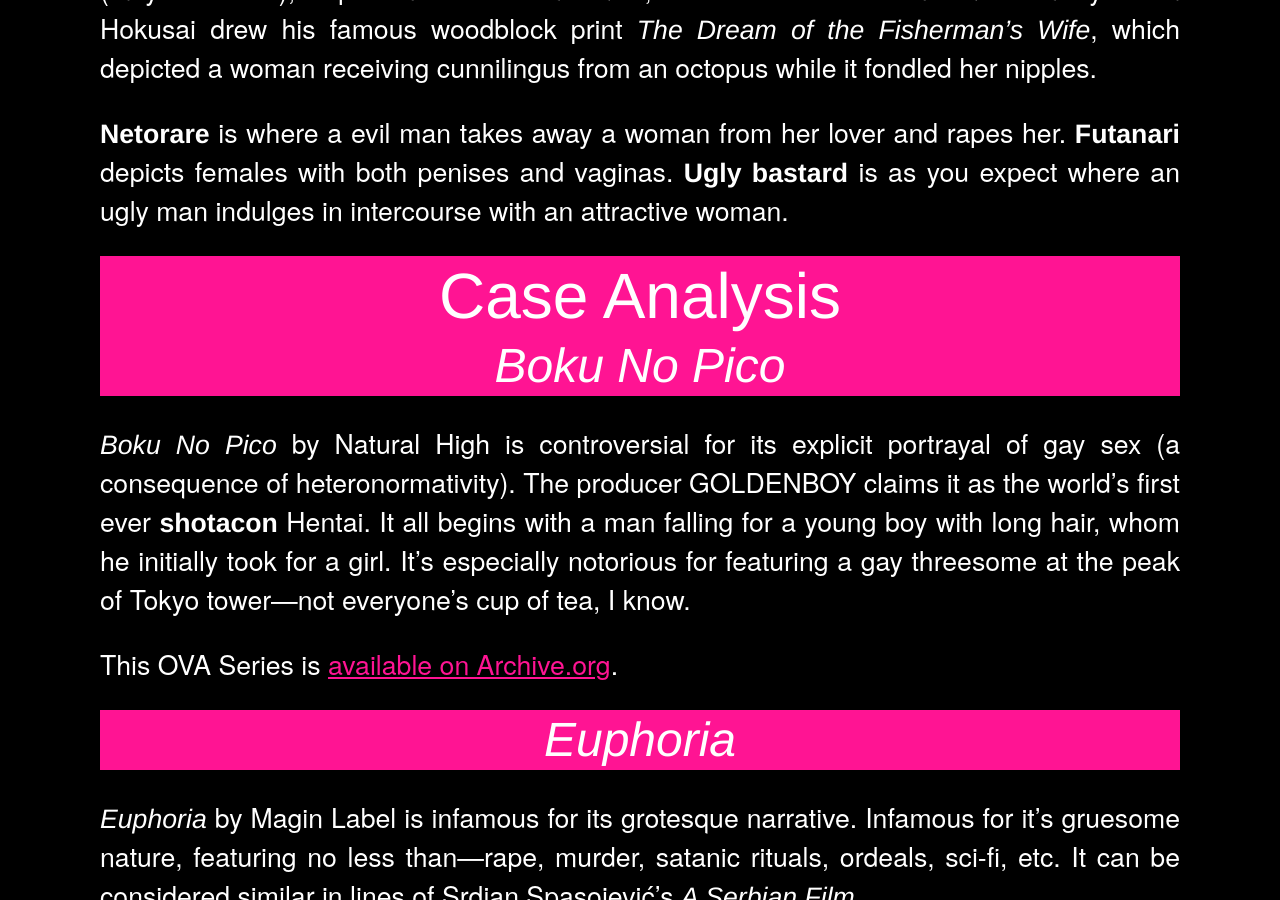
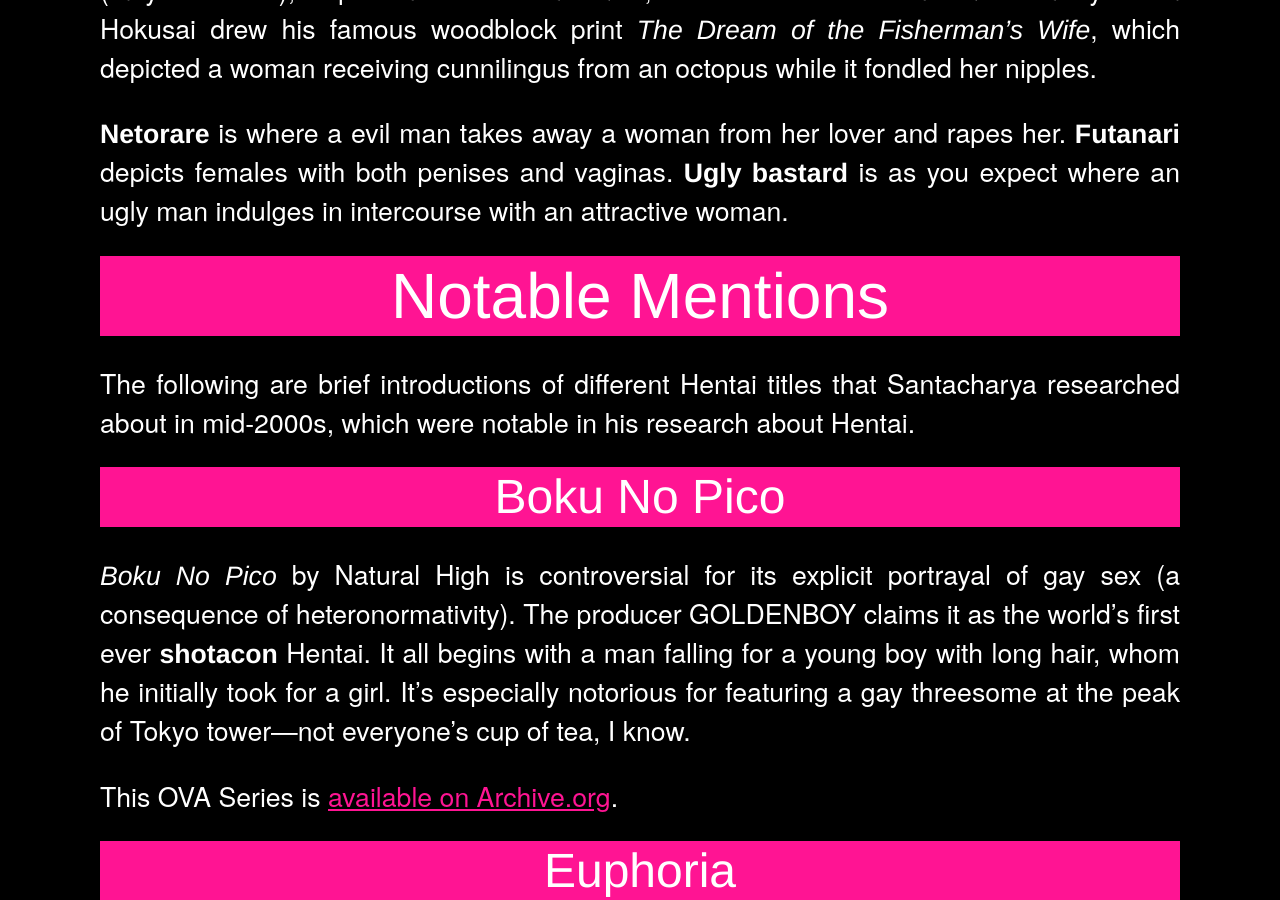
Before and after one commit to ankushian/ankushian.github.io, a Jekyll site: the page built from _posts/2024-01-04-meditation-on-hentai.md, in a window 1280 px wide and 900 px high, scrolled down 2444 px. Built offline with Jekyll 4.4.1, drawn with Linux system fonts in a browser that asks for light colours; some web fonts are replaced; our own code applies the rules of GitHub Pages for plain Markdown files.

```diff
--- a/_posts/2024-01-04-meditation-on-hentai.md
+++ b/_posts/2024-01-04-meditation-on-hentai.md
@@ -30,19 +30,21 @@ Japan has been notorious in producing fetishism in Pink films and Hentai. This i
 
 **Netorare** is where a evil man takes away a woman from her lover and rapes her. **Futanari** depicts females with both penises and vaginas. **Ugly bastard** is as you expect where an ugly man indulges in intercourse with an attractive woman.
 
-## Case Analysis
+## Notable Mentions
 
-### *Boku No Pico*
+The following are brief introductions of different Hentai titles that Santacharya researched about in mid-2000s, which were notable in his research about Hentai.
+
+### Boku No Pico
 
 *Boku No Pico* by Natural High is controversial for its explicit portrayal of gay sex (a consequence of heteronormativity). The producer GOLDENBOY claims it as the world's first ever **shotacon** Hentai. It all begins with a man falling for a young boy with long hair, whom he initially took for a girl. It's especially notorious for featuring a gay threesome at the peak of Tokyo tower—not everyone's cup of tea, I know.
 
 This OVA Series is [available on Archive.org](https://archive.org/details/boku-no-pico-web-remastered-1080p).
 
-### *Euphoria*
+### Euphoria
 
 *Euphoria* by Magin Label is infamous for its grotesque narrative. Infamous for it's gruesome nature, featuring no less than—rape, murder, satanic rituals, ordeals, sci-fi, etc. It can be considered similar in lines of Srdjan Spasojević's *A Serbian Film*.
 
-### *The Human Salvation Project*
+### The Human Salvation Project
 
 Also known as *[Shin Seiki Evangerion: Jinrui ho kan keikaku](https://www.imdb.com/title/tt5357342/),* it is a Hentai parody of *Neon Genesis Evangelion*—one of Santacharya's favourite franchises. This parody is obscure to find, thus considered a lost media.
 
@@ -50,7 +52,7 @@ Set in 20XX A.D., in this parody Shinji Ikari enters Level 20 of NERV HQ only to
 
 The origins of this OVA are highly disputed. Santacharya asked his disciple Hideaki Anno, if his studio GAINAX made it from the scrap budget of producing the original show. Anno replied he didn't know.
 
-### *Evan Get-It On*
+### Evan Get-It On
 
 A Hentai fan-parody of *Neon Genesis Evangelion*, which is available in its most impoverished form.
 
@@ -58,7 +60,7 @@ In its first episode, Asuka Langely Soryu performs a fellatio on Shinji Ikari, s
 
 It is also a lost media [available on Archive.org](https://archive.org/details/demon-libidinous-evan-get-it-on-the-lost-and-forgotten-bootleg-evangelion-hentai-71701072). The origins of the animation are mysterious as well; the producer of it identifies as GUYMAX (a pun on GAINAX), whose mascot is Da Vinci's Vitruvian Man.
 
-### *Cougar Trap*
+### Cougar Trap
 
 A pseudo-Freudian OVA Series, involving a mother-son incestous relationship. The main protagonist Kazushi is said to have "Oedipus complex", which in turn makes him attracted to older women (MILF). His friend Ryouto's single mother attends to his carnal desires; meanwhile his friend discovers the Kazushi's mother being seuxally frustrated for her husband hadn't enough time for her due to buisness tours. Ryouto persuades her into sex, and rapes her, while Kazushi is forcefully embroiled into an affair with his friend's mother. In its finale, the Ryouto tricks Kazushi into committing incest with his own mother. Years later, the friend dies of cancer. His mother have found a new husband. Meanwhile, the Kazushi's mother divorces her husband to pursue a incestous relationship with her son. The end of is turned more bizarre (like Swami Santacharya's Bizzare Epiphanies) and surreal with mention of the daughter the mother-son duo had together.
 
```
Also changed, not shown: _posts/2025-06-08-cynthian-files.md (+1 -1 lines), _posts/2025-08-24-abstienence-from-the-integral-sign.md (+18 -10 lines).
